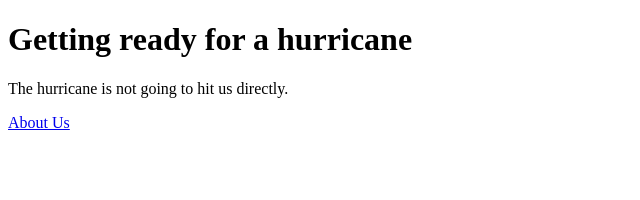
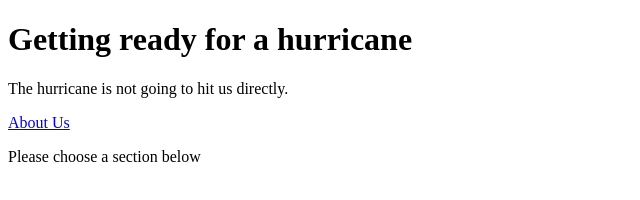
Before and after one commit to AlexTod30/index, a plain HTML site: page index.html in a window 1280 px wide. Shown: the whole page, without its empty margins (0-640 px from the left). Drawn offline with Linux system fonts and the light colour scheme.

Commit message:
Add section choice

```diff
--- a/index.html
+++ b/index.html
@@ -9,5 +9,6 @@
     <h1>Getting ready for a hurricane</h1>
         <p>The hurricane is not going to hit us directly.</p>
       <a href="about.html">About Us</a>
+      <p>Please choose a section below</p>
 </body>
 </html>
```
